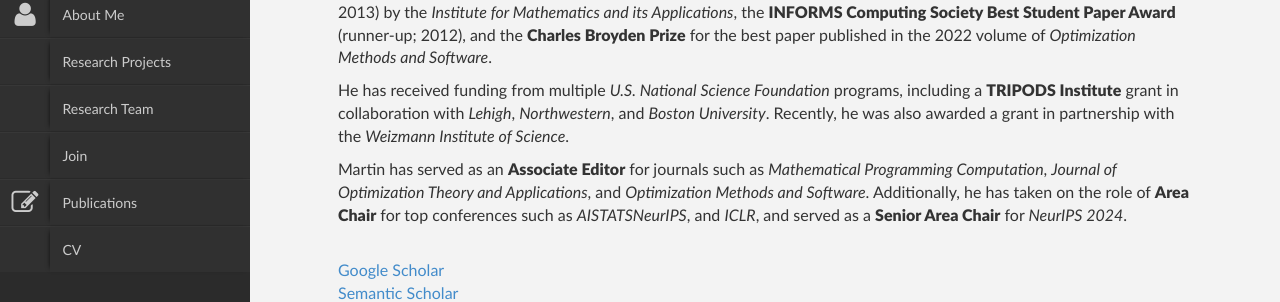
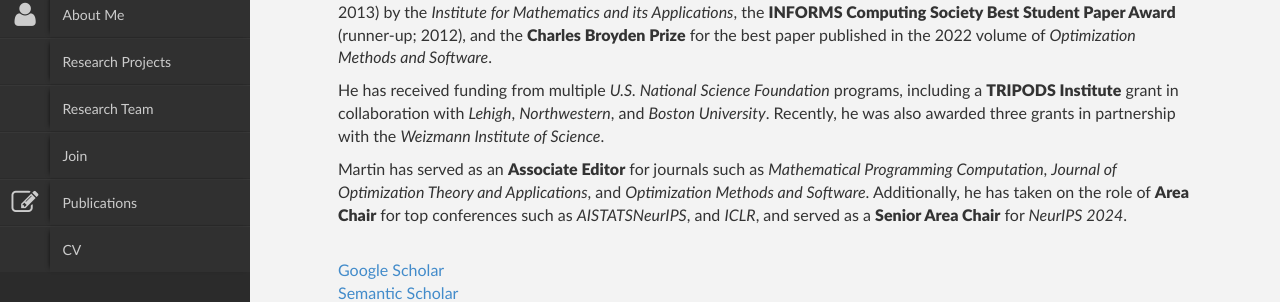
Before and after one commit to martintaki/takac.github.io, a Jekyll site: the page built from About_me.html, in a window 1280 px wide. Shown: the part 373-675 px from the top of the page. Built offline with Jekyll 4.4.1, drawn with Linux system fonts in a browser that asks for light colours; nearby versions of some CDN libraries; library files that are not in the unit come from our copies.

Commit message:
update 12-08-2024

```diff
--- a/About_me.html
+++ b/About_me.html
@@ -28,7 +28,7 @@ permalink: /About_me/
 
 <p>Martin’s research focuses on the development and analysis of algorithms for <em>machine learning</em>, <em>AI-driven scientific discovery</em>, <em>protein-DNA interaction studies</em>, and the application of machine learning to <em>energy systems</em>. His work has earned him several prestigious awards, including the <strong>Best Ph.D. Dissertation Award</strong> by the <em>OR Society</em> (2014), the <strong>Leslie Fox Prize</strong> (2nd Prize; 2013) by the <em>Institute for Mathematics and its Applications</em>, the <strong>INFORMS Computing Society Best Student Paper Award</strong> (runner-up; 2012), and the <strong>Charles Broyden Prize</strong> for the best paper published in the 2022 volume of <em>Optimization Methods and Software</em>.</p>
 
-<p>He has received funding from multiple <em>U.S. National Science Foundation</em> programs, including a <strong>TRIPODS Institute</strong> grant in collaboration with <em>Lehigh</em>, <em>Northwestern</em>, and <em>Boston University</em>. Recently, he was also awarded a grant in partnership with the <em>Weizmann Institute of Science</em>.</p>
+<p>He has received funding from multiple <em>U.S. National Science Foundation</em> programs, including a <strong>TRIPODS Institute</strong> grant in collaboration with <em>Lehigh</em>, <em>Northwestern</em>, and <em>Boston University</em>. Recently, he was also awarded three grants in partnership with the <em>Weizmann Institute of Science</em>.</p>
 
 <p>Martin has served as an <strong>Associate Editor</strong> for
 journals such as <em>Mathematical Programming Computation</em>,
```
